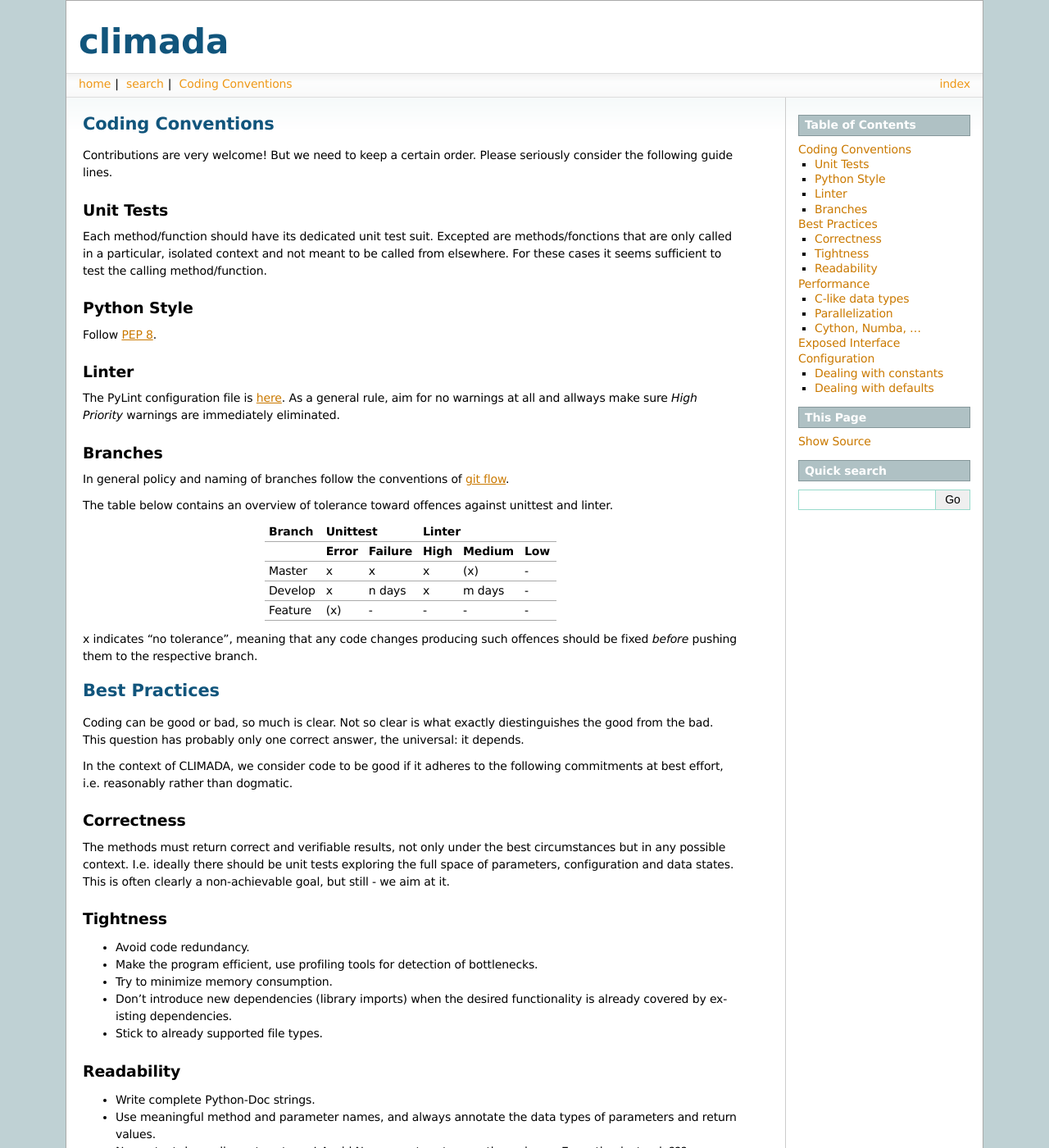
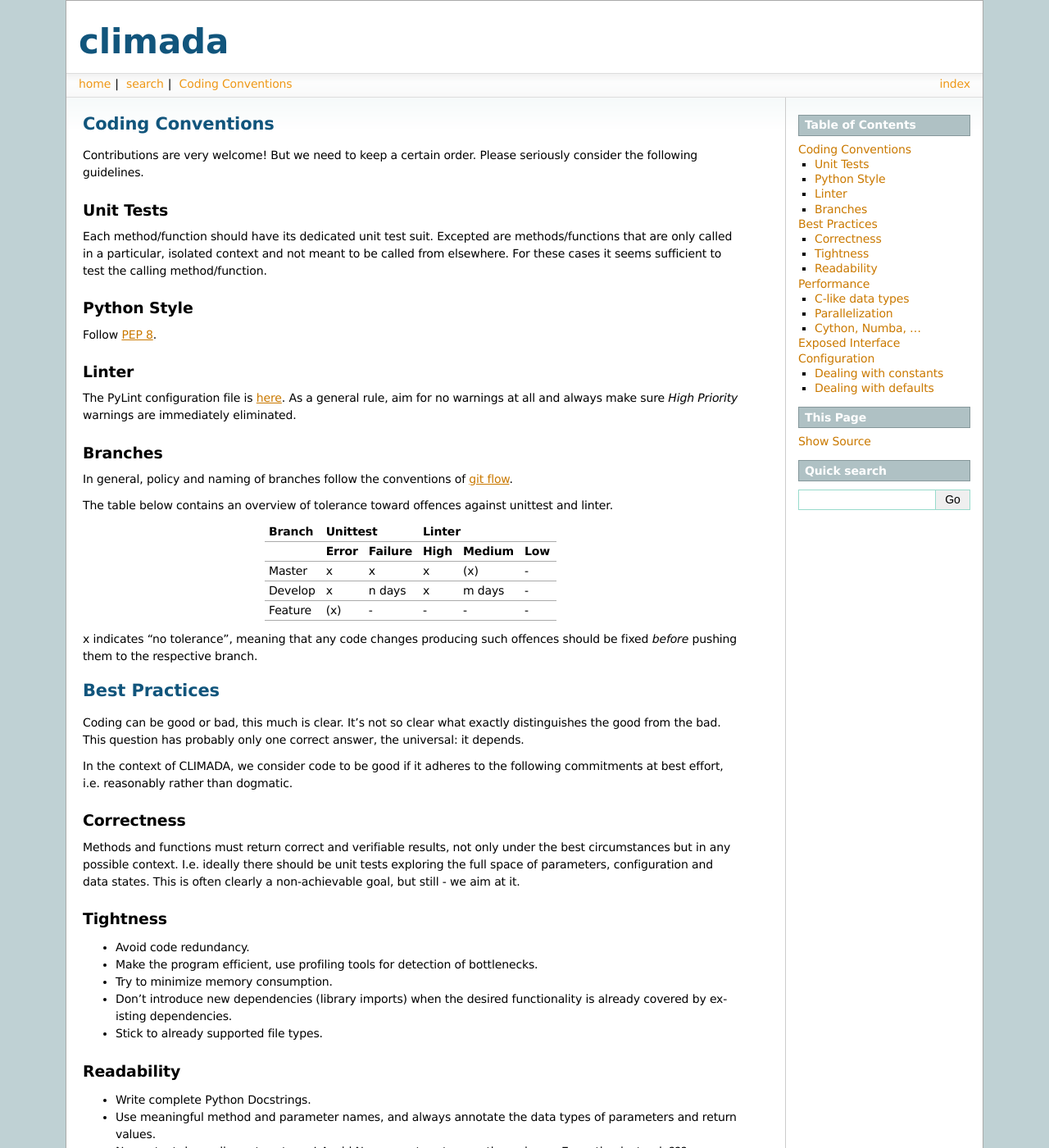
Before and after one commit to olivermarchand/climada_python, a Sphinx documentation site: the page built from doc/guide/coding_conventions.rst, in a window 1280 px wide and 1400 px high. Shown: the whole window at 82% size. Built offline with Sphinx 7.4.7, drawn with Linux system fonts in a browser that asks for light colours; pages that are not in the unit, such as notebooks, are missing from menus; some of the changed text lies outside the part shown.

Commit message:
Docstring cleanup, some coding conventions

```diff
--- a/doc/guide/coding_conventions.rst
+++ b/doc/guide/coding_conventions.rst
@@ -3,12 +3,12 @@
 Coding Conventions
 ==================
 
-Contributions are very welcome! But we need to keep a certain order. Please seriously consider the following guide lines.
+Contributions are very welcome! But we need to keep a certain order. Please seriously consider the following guidelines.
 
 Unit Tests
 ----------
 Each method/function should have its dedicated unit test suit.
-Excepted are methods/fonctions that are only called in a particular, isolated context and not meant to be called from elsewhere.
+Excepted are methods/functions that are only called in a particular, isolated context and not meant to be called from elsewhere.
 For these cases it seems sufficient to test the calling method/function.
 
 
@@ -19,11 +19,11 @@ Follow `PEP 8 <https://www.python.org/dev/peps/pep-0008/>`_.
 Linter
 ------
 The PyLint configuration file is `here <https://github.com/CLIMADA-project/climada_python/blob/master/.pylintrc>`_.
-As a general rule, aim for no warnings at all and allways make sure *High Priority* warnings are immediately eliminated.
+As a general rule, aim for no warnings at all and always make sure *High Priority* warnings are immediately eliminated.
 
 Branches
 --------
-In general policy and naming of branches follow the conventions of `git flow <https://nvie.com/posts/a-successful-git-branching-model/>`_.
+In general, policy and naming of branches follow the conventions of `git flow <https://nvie.com/posts/a-successful-git-branching-model/>`_.
 
 The table below contains an overview of tolerance toward offences against unittest and linter.
 
@@ -43,15 +43,16 @@ to the respective branch.
 
 Best Practices
 ==============
-Coding can be good or bad, so much is clear. Not so clear is what exactly diestinguishes the good from the bad.
+Coding can be good or bad, this much is clear. It's not so clear what exactly distinguishes the good from the bad.
 This question has probably only one correct answer, the universal: it depends.
 
 In the context of CLIMADA, we consider code to be good if it adheres to the following commitments at best effort, i.e. reasonably rather than dogmatic.
 
 Correctness
 -----------
-The methods must return correct and verifiable results, not only under the best circumstances but in any possible context.
-I.e. ideally there should be unit tests exploring the full space of parameters, configuration and data states. This is often clearly a non-achievable goal, but still - we aim at it.
+Methods and functions must return correct and verifiable results, not only under the best circumstances but in any possible context.
+I.e. ideally there should be unit tests exploring the full space of parameters, configuration and data states.
+This is often clearly a non-achievable goal, but still - we aim at it.
 
 Tightness
 ---------
@@ -63,10 +64,10 @@ Tightness
 
 Readability
 -----------
-- Write complete Python-Doc strings.
+- Write complete Python Docstrings.
 - Use meaningful method and parameter names, and always annotate the data types of parameters and return values.
 - No context depending return types! Avoid None as return type, rather raise an Exception instead. ???
-- Be generous with with defining Exception classes.
+- Be generous with defining Exception classes.
 - Comment! Comments are welcome to be redundant.
   And whenever there is a particular reason for the way something is done, comment on it!
   It *will* pay off when maintaining, extending or debugging.
@@ -77,9 +78,10 @@ Performance
 C-like data types
 -----------------
 - Use arrays, implicitly (DataFrames) or explicitly.
-- Initialize arrays and DataFrames not by incrementing the array or DataFrame but by
-  creating them from lists or maps.
-- Avoid `for` loops around arrays and DataFrames.
+- Initialize arrays and DataFrames not by appending to an initially empty array or DataFrame but
+  by using concatenation (`numpy.vstack`, `pandas.concat`) of lists or maps.
+- Avoid loops (`for`, `while`) around arrays and DataFrames in favor of
+  vectorized operations.
 - Mind the creation of temporary arrays in vector arithmetics.
 
 Parallelization
```
Also changed, not shown: other parts of doc/guide/coding_conventions.rst (+3 -1 lines), 7 other files.
